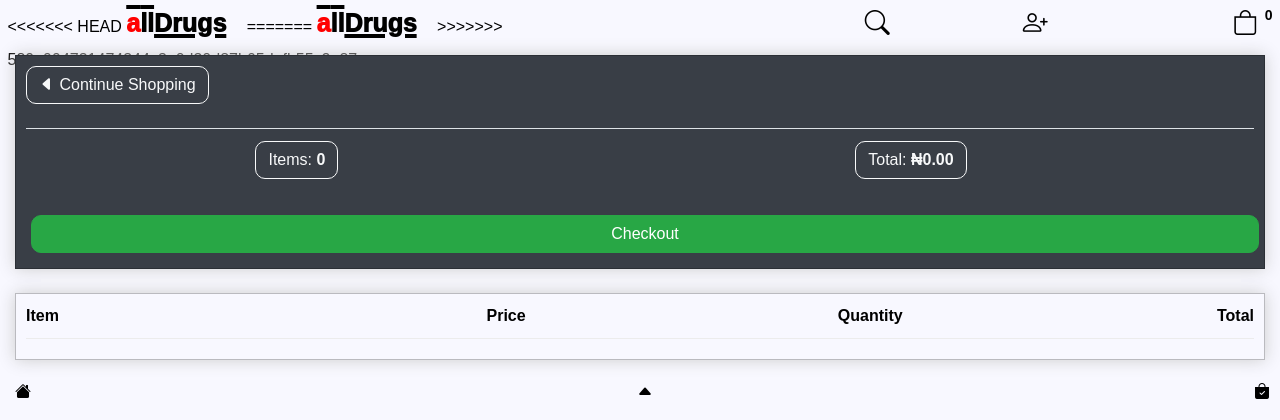
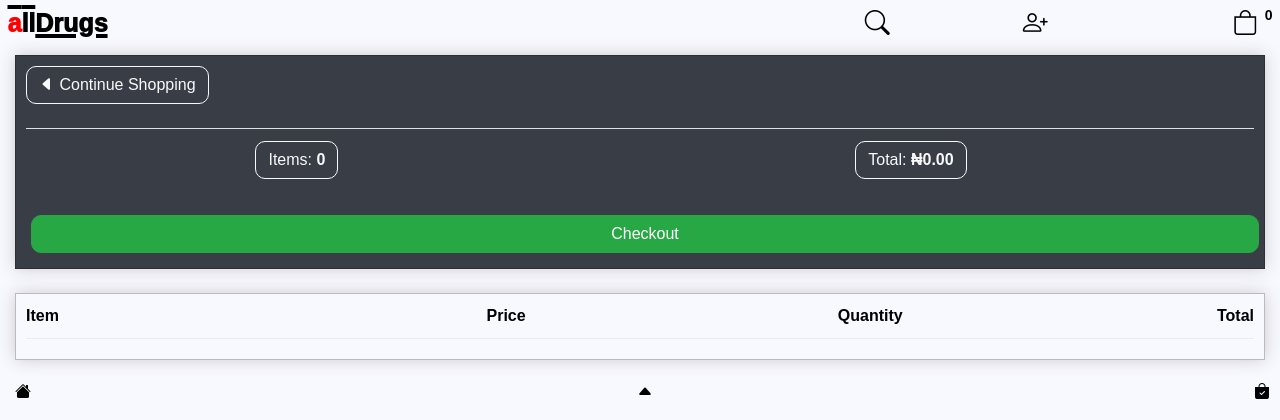
Before and after one commit to Dr-dyrane/Python, a Django app: page /cart/ in a window 1280 px wide. Shown: the top 420 px of the page. Run offline with Django 4.2, Linux system fonts and the light colour scheme; lists and menus that the app fills with data are empty; some libraries are stand-ins or nearby versions; some web fonts are replaced.

Commit message:
fixed main

```diff
--- a/store/templates/store/main.html
+++ b/store/templates/store/main.html
@@ -74,11 +74,8 @@
 <body>
     <nav style="" id="nav_top"class="bg-dark text-center">
         <div class="text-left"style="flex:75%">
-<<<<<<< HEAD
-            <a class="navbar-brand" href="{% url 'store' %}"><span id="all_"style=""><span style ="color:red">a</span>ll</span><span id="_drugs"style="">Drugs</span></a>
-=======
-            <a class="navbar-brand" href="{% url 'store' %}"><span id="all_"style=""><span style="color:red">a</span>ll</span><span id="_drugs"style="">Drugs</span></a>
->>>>>>> 589e994731474344c3e0d30d87b65dafb55c2a87
+            <a class="navbar-brand" href="{% url 'store' %}"><span id="all_"style=""><span style="color:red">a</span>ll</span><span id="_drugs"style="">Drugs</span>
+            </a>
         </div>
 
 
```
